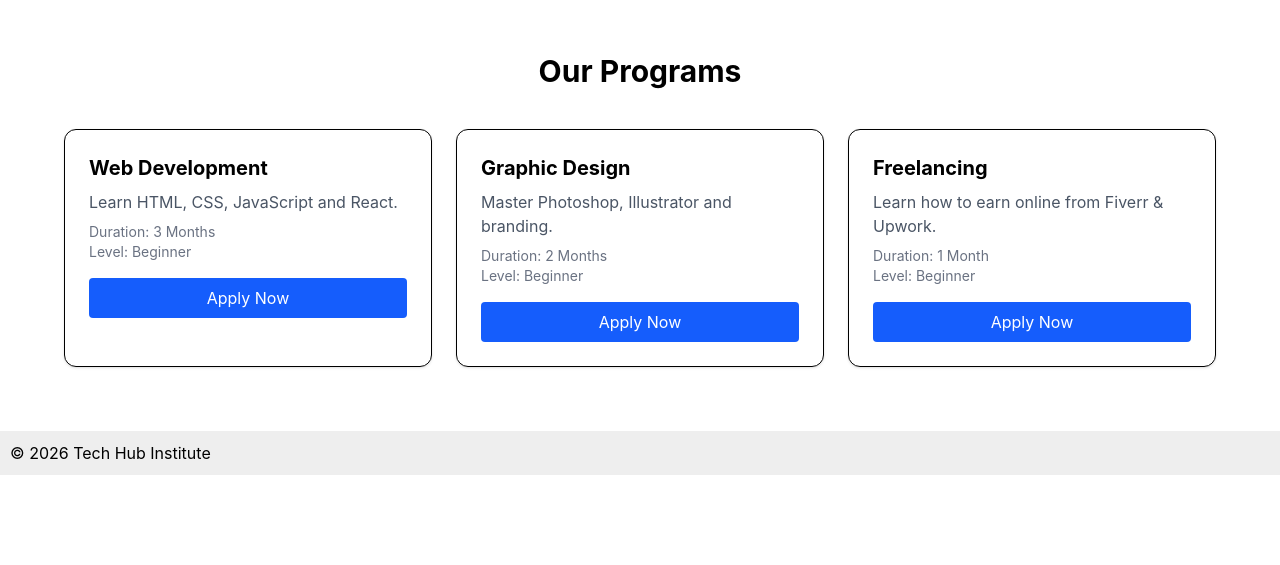
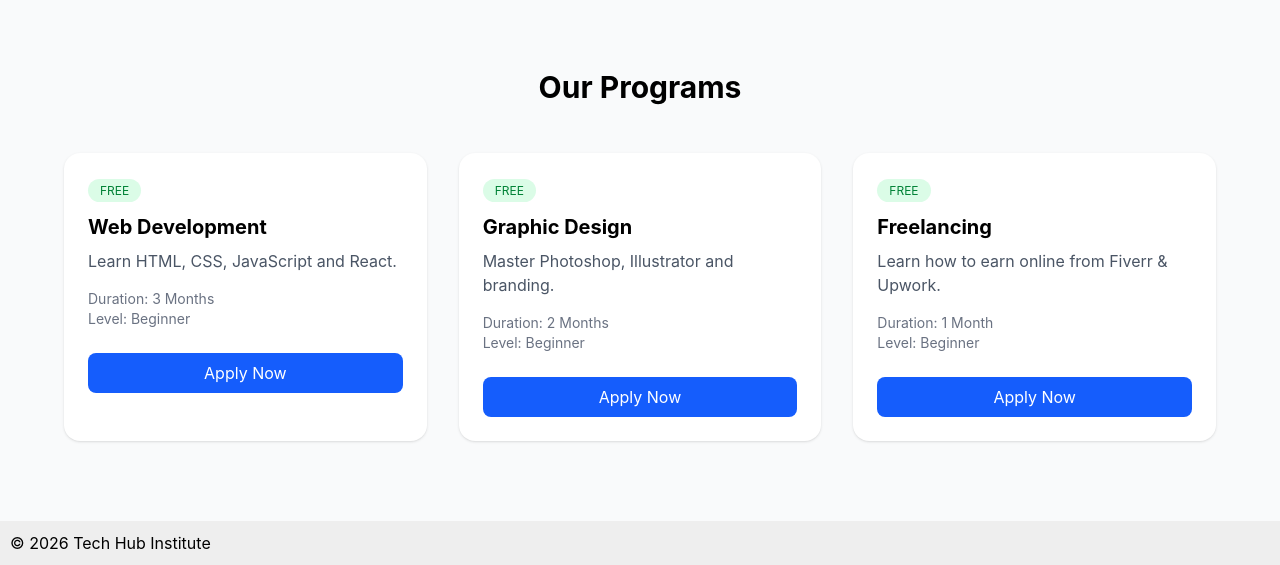
Before and after one commit to SaadAmeen-2040/Tech-Hub-web, a React (Vite) app: page / in a window 1280 px wide. Shown: the part 879-1444 px from the top of the page. Before the commit the page ends 1354 px from the top, so only its background shows below. Built offline with nearby package versions, Linux system fonts and the light colour scheme.

Commit message:
feat: enhance LeadForm with program auto-fill and improve UI in ProgramsPreview and Hero sections

```diff
--- a/src/components/forms/LeadForm.jsx
+++ b/src/components/forms/LeadForm.jsx
@@ -1,11 +1,14 @@
 import { useState } from "react";
+import { useLocation } from "react-router-dom";
 
 export default function LeadForm() {
+  const location = useLocation();
+
   const [formData, setFormData] = useState({
     name: "",
     phone: "",
     email: "",
-    program: "",
+    program: location.state?.program || "",
     city: "",
   });
 
@@ -16,7 +19,6 @@ export default function LeadForm() {
   const handleSubmit = (e) => {
     e.preventDefault();
     console.log("Student Data:", formData);
-
     alert("Form Submitted Successfully!");
   };
 
@@ -53,12 +55,13 @@ export default function LeadForm() {
             className="w-full p-3 border rounded"
           />
 
+          {/* Auto-filled Program */}
           <input
             type="text"
             name="program"
-            placeholder="Selected Program"
+            value={formData.program}
             onChange={handleChange}
-            className="w-full p-3 border rounded"
+            className="w-full p-3 border rounded bg-gray-100"
           />
 
           <input
@@ -69,10 +72,7 @@ export default function LeadForm() {
             className="w-full p-3 border rounded"
           />
 
-          <button
-            type="submit"
-            className="w-full bg-green-600 text-white py-3 rounded hover:bg-green-700"
-          >
+          <button className="w-full bg-green-600 text-white py-3 rounded hover:bg-green-700">
             Submit Application
           </button>
         </form>
--- a/src/components/sections/Hero.jsx
+++ b/src/components/sections/Hero.jsx
@@ -1,6 +1,7 @@
 export default function Hero() {
   return (
-    <section className="min-h-screen flex flex-col items-center justify-center text-center bg-gray-100 px-6">
+   <div className="max-w-6xl mx-auto">
+     <section className="min-h-screen flex flex-col items-center justify-center text-center bg-gray-100 px-6">
 
       <h1 className="text-4xl md:text-6xl font-bold text-gray-800 mb-6">
         Learn IT Skills for FREE
@@ -16,5 +17,6 @@ export default function Hero() {
       </button>
 
     </section>
+   </div>
   );
 }
--- a/src/components/sections/ProgramsPreview.jsx
+++ b/src/components/sections/ProgramsPreview.jsx
@@ -2,34 +2,41 @@ import { programs } from "../../data/programs";
 import { useNavigate } from "react-router-dom";
 
 export default function ProgramsPreview() {
-  const navigate = useNavigate(); // ✅ add this
+  const navigate = useNavigate();
 
   return (
-    <section className="py-16 px-6 bg-white">
-      <h2 className="text-3xl font-bold text-center mb-10">
+    <section className="py-20 px-6 bg-gray-50">
+      <h2 className="text-3xl font-bold text-center mb-12">
         Our Programs
       </h2>
 
-      <div className="grid md:grid-cols-3 gap-6 max-w-6xl mx-auto">
+      <div className="grid md:grid-cols-3 gap-8 max-w-6xl mx-auto">
         {programs.map((p) => (
           <div
             key={p.id}
-            className="border rounded-xl p-6 shadow hover:shadow-lg transition"
+            className="bg-white rounded-2xl p-6 shadow hover:shadow-xl transition"
           >
-            <h3 className="text-xl font-bold mb-2">{p.title}</h3>
-            <p className="text-gray-600 mb-2">{p.description}</p>
+            {/* Badge */}
+            <span className="text-xs bg-green-100 text-green-700 px-3 py-1 rounded-full">
+              FREE
+            </span>
+
+            <h3 className="text-xl font-bold mt-3 mb-2">{p.title}</h3>
+
+            <p className="text-gray-600 mb-4">{p.description}</p>
 
             <p className="text-sm text-gray-500">
               Duration: {p.duration}
             </p>
-            <p className="text-sm text-gray-500 mb-4">
+            <p className="text-sm text-gray-500 mb-6">
               Level: {p.level}
             </p>
 
-            {/* ✅ FIXED BUTTON */}
             <button
-              onClick={() => navigate("/contact")}
-              className="bg-blue-600 text-white px-4 py-2 rounded hover:bg-blue-700 w-full"
+              onClick={() =>
+                navigate("/contact", { state: { program: p.title } })
+              }
+              className="bg-blue-600 text-white px-4 py-2 rounded-lg w-full hover:bg-blue-700"
             >
               Apply Now
             </button>
```
